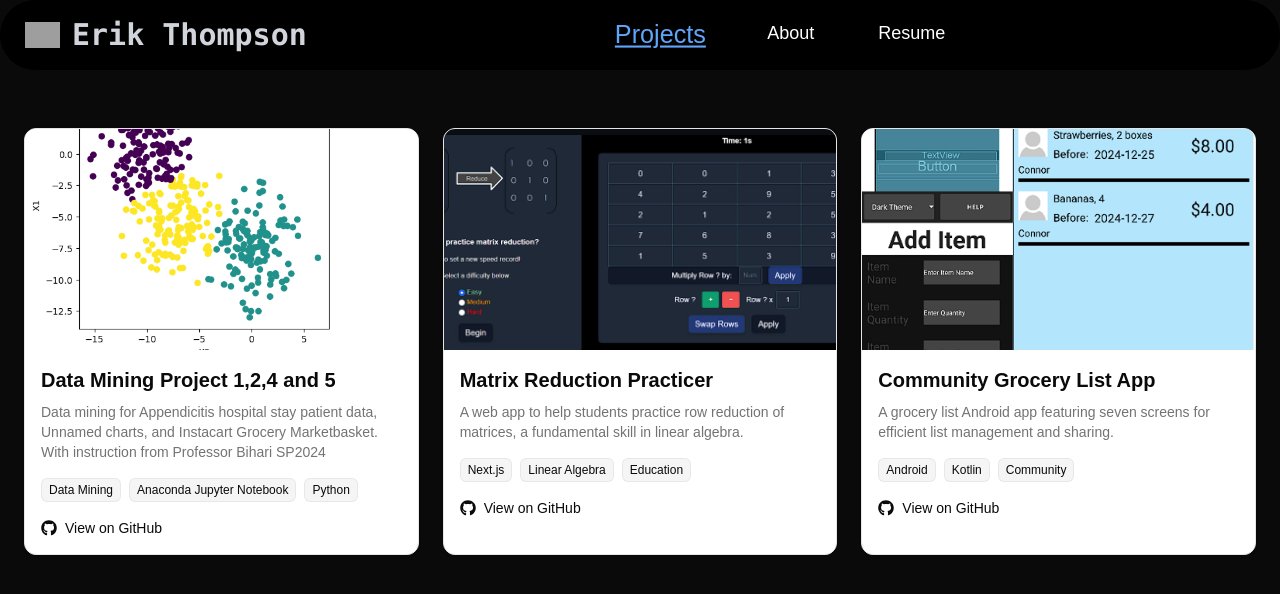
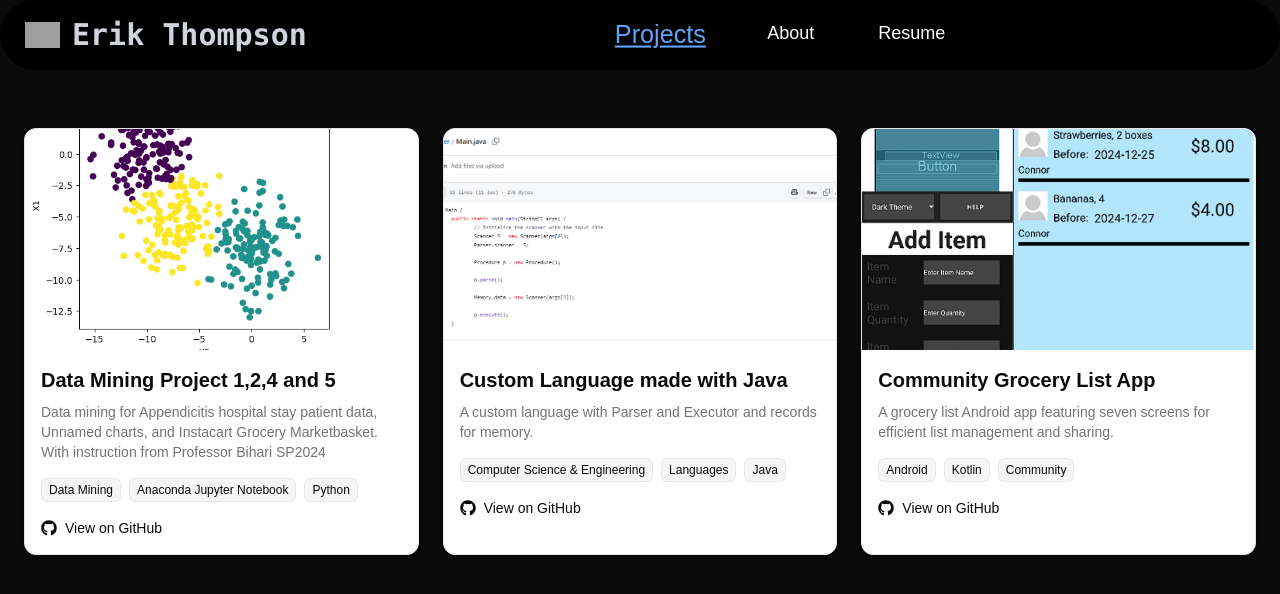
Before and after one commit to eriksthompson/Personal-Website, a Next.js app in the folder client/: page /projects in a window 1280 px wide. Shown: the top 594 px of the page. Built offline with nearby package versions, Linux system fonts and the light colour scheme; grey boxes are pictures that could not be loaded.

Commit message:
Update projects.tsx

```diff
--- a/client/src/pages/projects.tsx
+++ b/client/src/pages/projects.tsx
@@ -14,12 +14,12 @@ export default function Projects() {
               tags={["Data Mining", "Anaconda Jupyter Notebook", "Python"]}
             />
             <ProjectCard
-              title="Matrix Reduction Practicer"
-              description="A web app to help students practice row reduction of matrices, a fundamental skill in linear algebra."
-              image="/matrixss.png"
-              link="https://github.com/conthom/Matrix-reduction-practice-platform"
-              projectUrl="/matrixpracticer"
-              tags={["Next.js", "Linear Algebra", "Education"]}
+              title="Custom Language made with Java"
+              description="A custom language with Parser and Executor and records for memory."
+              image="/mainCustomLanguage.PNG"
+              link="https://github.com/eriksthompson/CSELanguageParser"
+              projectUrl="/CustomLanguage"
+              tags={["Computer Science & Engineering", "Languages", "Java"]}
             />
             <ProjectCard
               title="Community Grocery List App"
```
